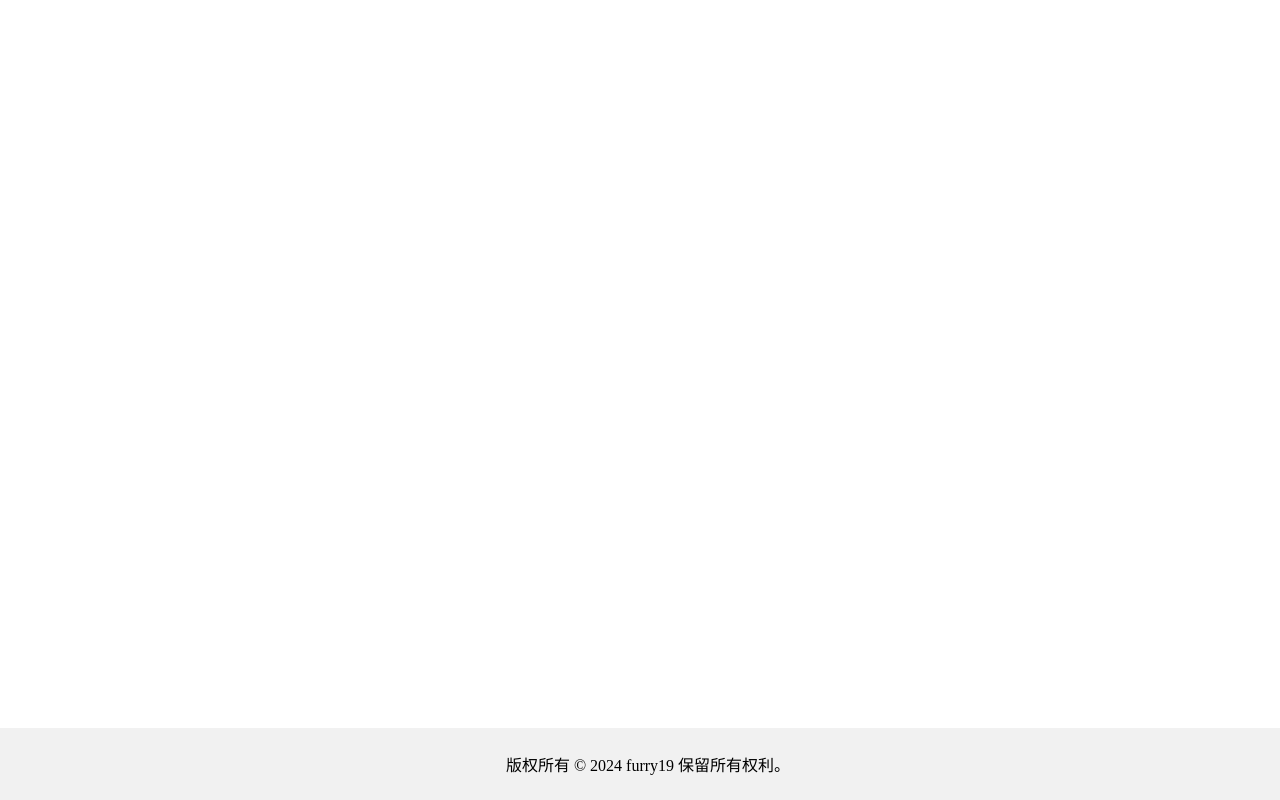
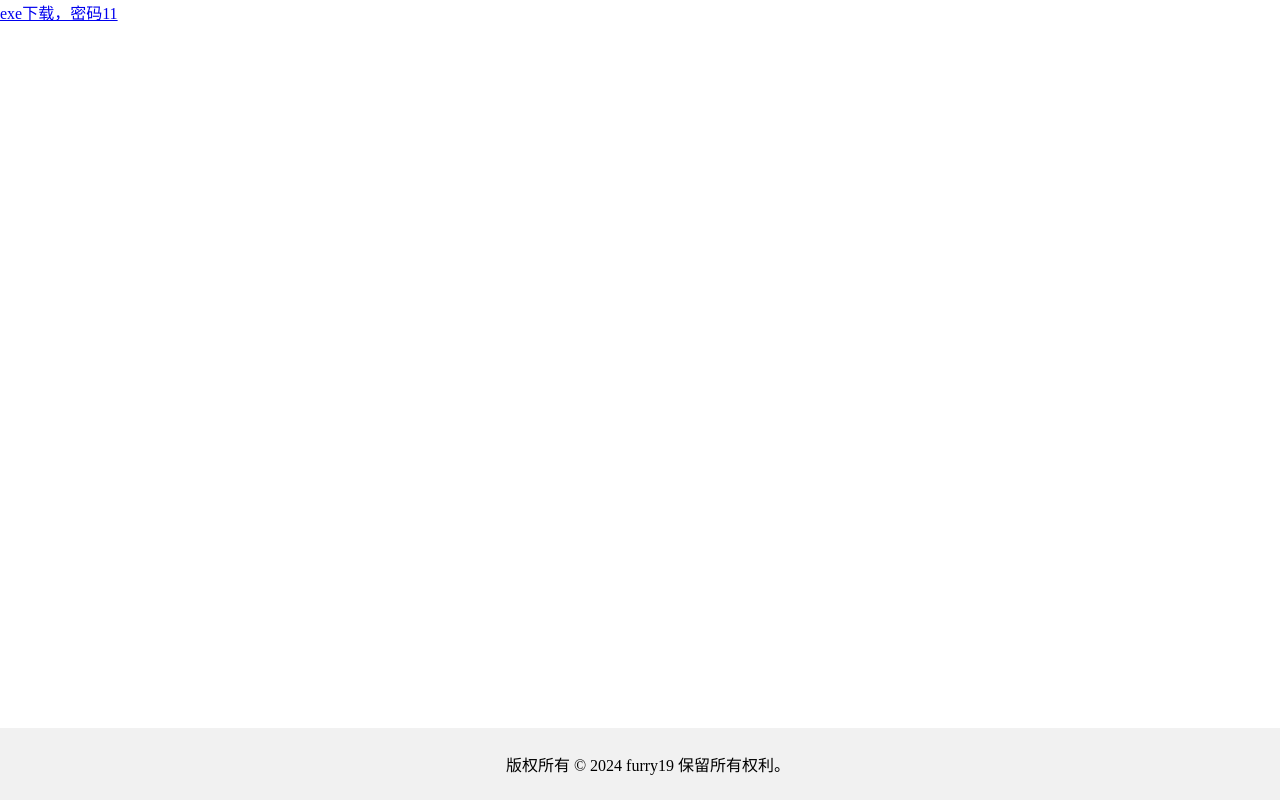
Before and after one commit to furry19sj/furry19sj.github.io, a plain HTML site: page index.html in a window 1280 px wide. Drawn offline with Linux system fonts and the light colour scheme.

Commit message:
Update index.html

```diff
--- a/index.html
+++ b/index.html
@@ -10,7 +10,7 @@
 <body>
 <!-- 内容 -->
     <div class="nav">
-
+      <a href="https://wwkx.lanzn.com/iuNBi2ie20re">exe下载，密码11<a>
     </div>
 <!-- 页脚 -->
     <footer>
```
